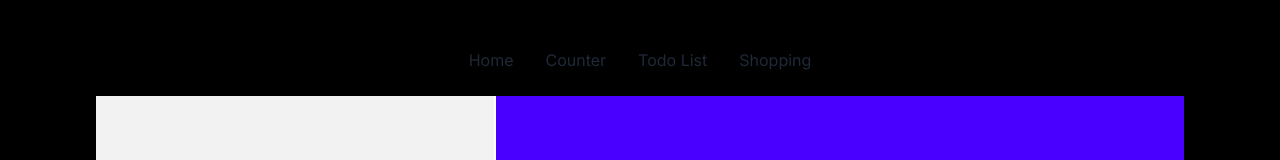
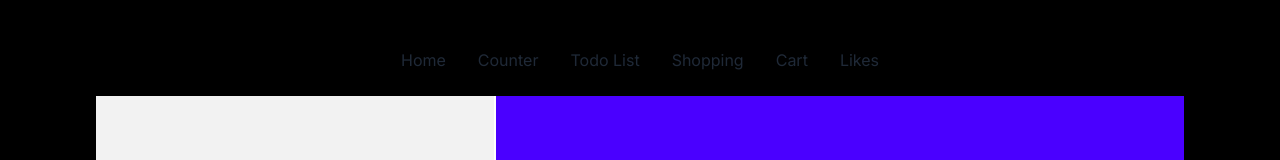
Before and after one commit to Saedddd/ThreeProjectsRTK, a Next.js app: page / in a window 1280 px wide. Shown: the top 160 px of the page. Built offline with nearby package versions, Linux system fonts and the light colour scheme.

Commit message:
Create btn cart and fav

```diff
--- a/src/shared/ui/Button/types/index.ts
+++ b/src/shared/ui/Button/types/index.ts
@@ -1,6 +1,6 @@
 export interface IBtn {
-    onClick: () => void;
-    type: 'submit' | 'button' | undefined;
-    className: string;
-    children: React.ReactNode;
+  onClick?: () => void;
+  type?: "submit" | "button" | undefined;
+  className?: string;
+  children?: React.ReactNode;
 }
--- a/src/shared/ui/Modal/types/index.ts
+++ b/src/shared/ui/Modal/types/index.ts
@@ -1,5 +1,5 @@
 export interface IModal {
-    isOpen: boolean;
-    onClose: () => void;
-    children: React.ReactNode;
+  isOpen?: boolean;
+  onClose?: () => void;
+  children?: React.ReactNode;
 }
--- a/src/widgets/Header/ui/Header.tsx
+++ b/src/widgets/Header/ui/Header.tsx
@@ -1,7 +1,13 @@
-import Link from 'next/link'
-import React from 'react'
+"use client";
+
+import Button from "@/shared/ui/Button";
+import Modal from "@/shared/ui/Modal";
+import Link from "next/link";
+import React, { useState } from "react";
 
 const Header = () => {
+  const [isOpenCart, setIsOpenCart] = useState<boolean>(false);
+  const [isOpenFav, setIsOpenFav] = useState<boolean>(false);
   return (
     <div className="w-[70%] mx-auto">
       <ul className="absolute right-0 left-0 top-[3rem] flex items-center justify-center gap-[2rem]">
@@ -17,9 +23,23 @@ const Header = () => {
         <li>
           <Link href="/shop">Shopping</Link>
         </li>
+
+        <Button onClick={() => setIsOpenCart(true)} type="button">
+          Cart
+        </Button>
+        <Modal isOpen={isOpenCart} onClose={() => setIsOpenCart(false)}>
+          <div className="modal-actions">fsdfdsf</div>
+        </Modal>
+
+        <Button onClick={() => setIsOpenFav(true)} type="button">
+          Likes
+        </Button>
+        <Modal isOpen={isOpenFav} onClose={() => setIsOpenFav(false)}>
+          <div className="modal-actions">fsdfdsf</div>
+        </Modal>
       </ul>
     </div>
-  )
-}
+  );
+};
 
-export default Header
+export default Header;
```
Lines whose indentation alone changed are shown as unchanged.
